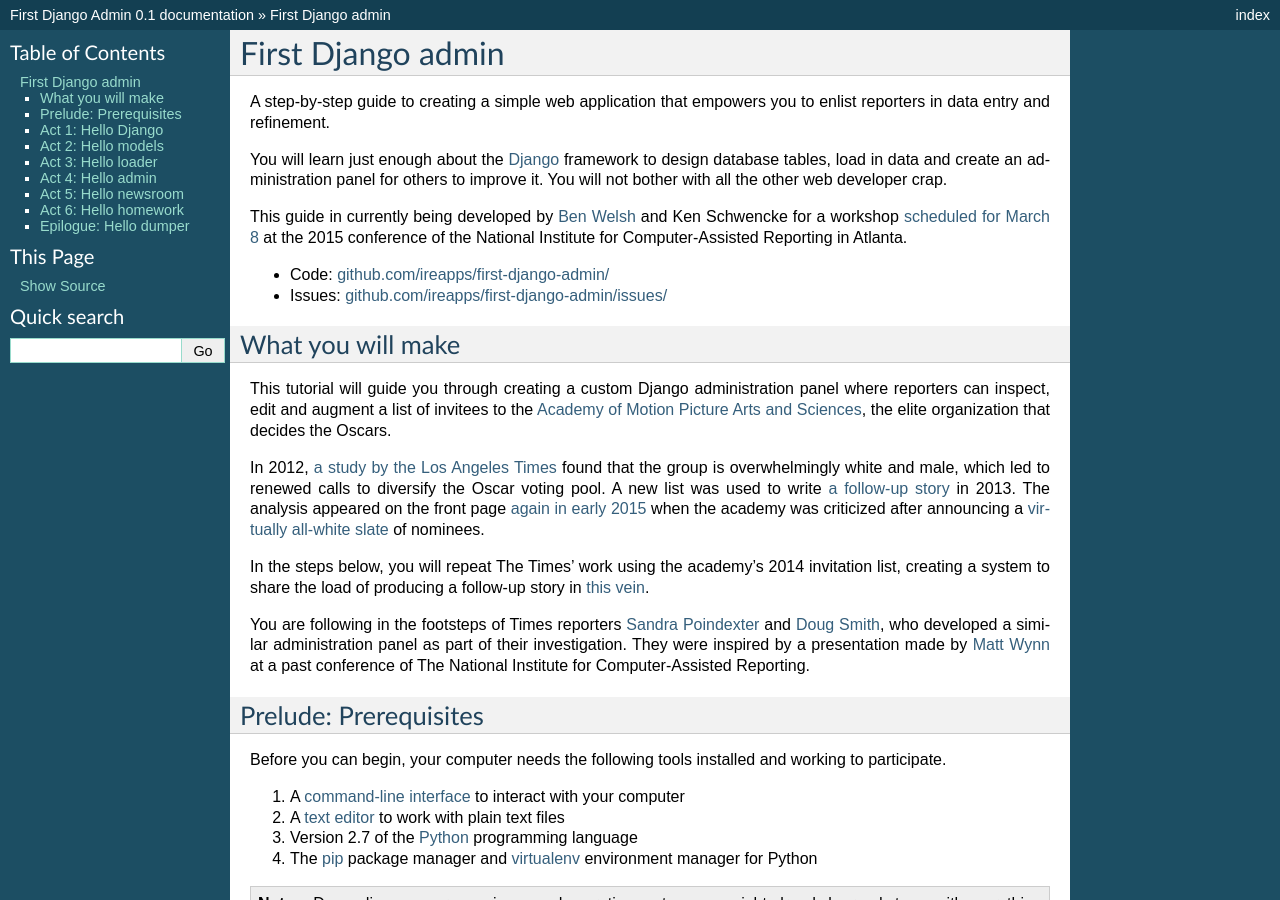
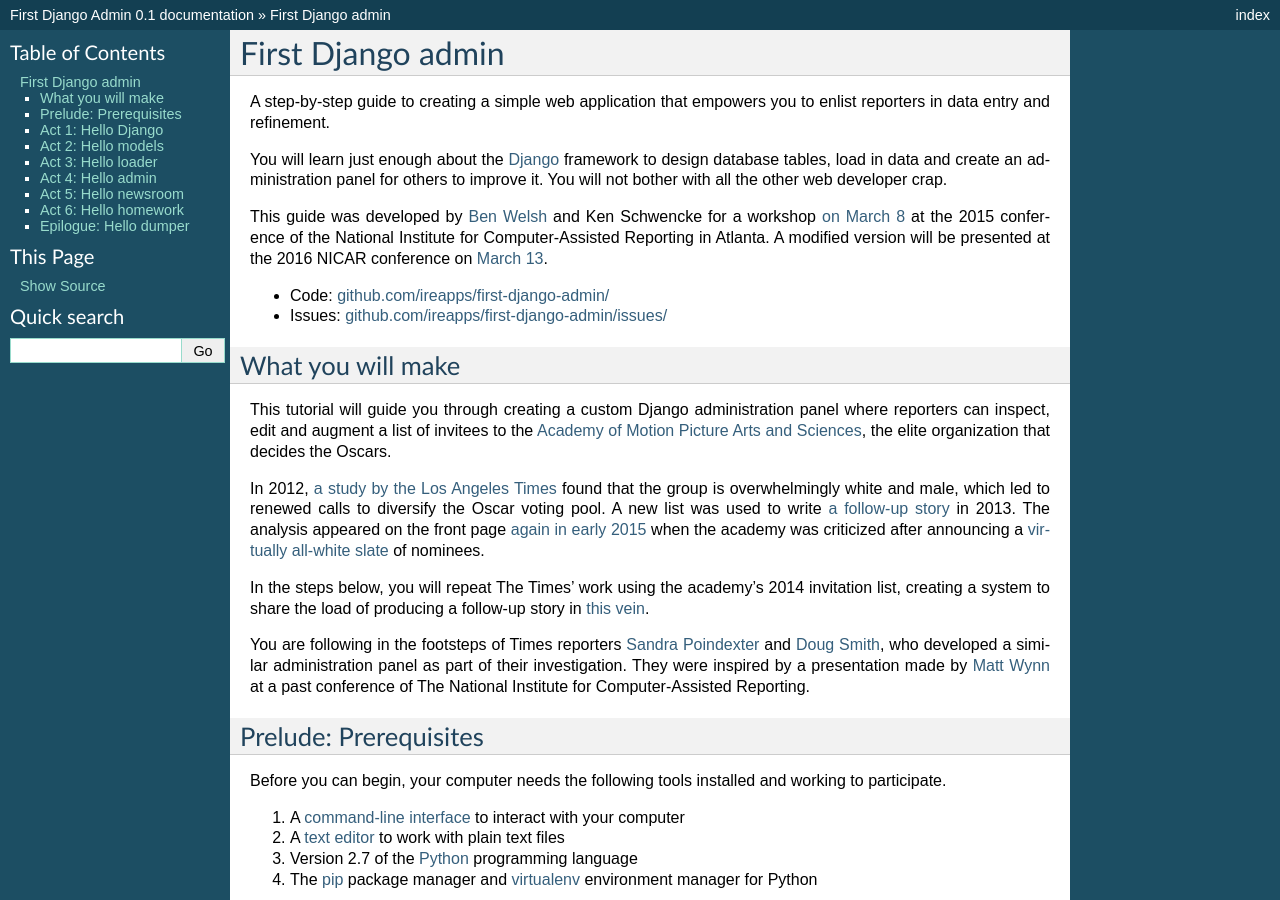
Before and after one commit to palewire/first-django-admin, a Sphinx documentation site: the page built from docs/index.rst, in a window 1280 px wide and 900 px high. Built offline with Sphinx 7.4.7, drawn with Linux system fonts in a browser that asks for light colours.

Commit message:
Updated the top

```diff
--- a/docs/index.rst
+++ b/docs/index.rst
@@ -7,8 +7,10 @@
 
 You will learn just enough about the `Django <https://www.djangoproject.com/>`_ framework to design database tables, load in data and create an administration panel for others to improve it. You will not bother with all the other web developer crap.
 
-This guide in currently being developed by `Ben Welsh <http://palewi.re/who-is-ben-welsh/>`_ and Ken Schwencke for a workshop `scheduled for March 8 <http://ire.org/conferences/nicar2015/hands-on-training/>`_ at
-the 2015 conference of the National Institute for Computer-Assisted Reporting in Atlanta.
+This guide was developed by `Ben Welsh <http://palewi.re/who-is-ben-welsh/>`_ and Ken Schwencke
+for a workshop `on March 8 <http://ire.org/conferences/nicar2015/hands-on-training/>`_ at
+the 2015 conference of the National Institute for Computer-Assisted Reporting in Atlanta. A modified
+version will be presented at the 2016 NICAR conference on `March 13 <http://www.ire.org/events-and-training/event/2198/2219/>`_.
 
 -  Code:
    `github.com/ireapps/first-django-admin/ <https://github.com/ireapps/first-django-admin>`__
```
Also changed, not shown: 9 other files.
